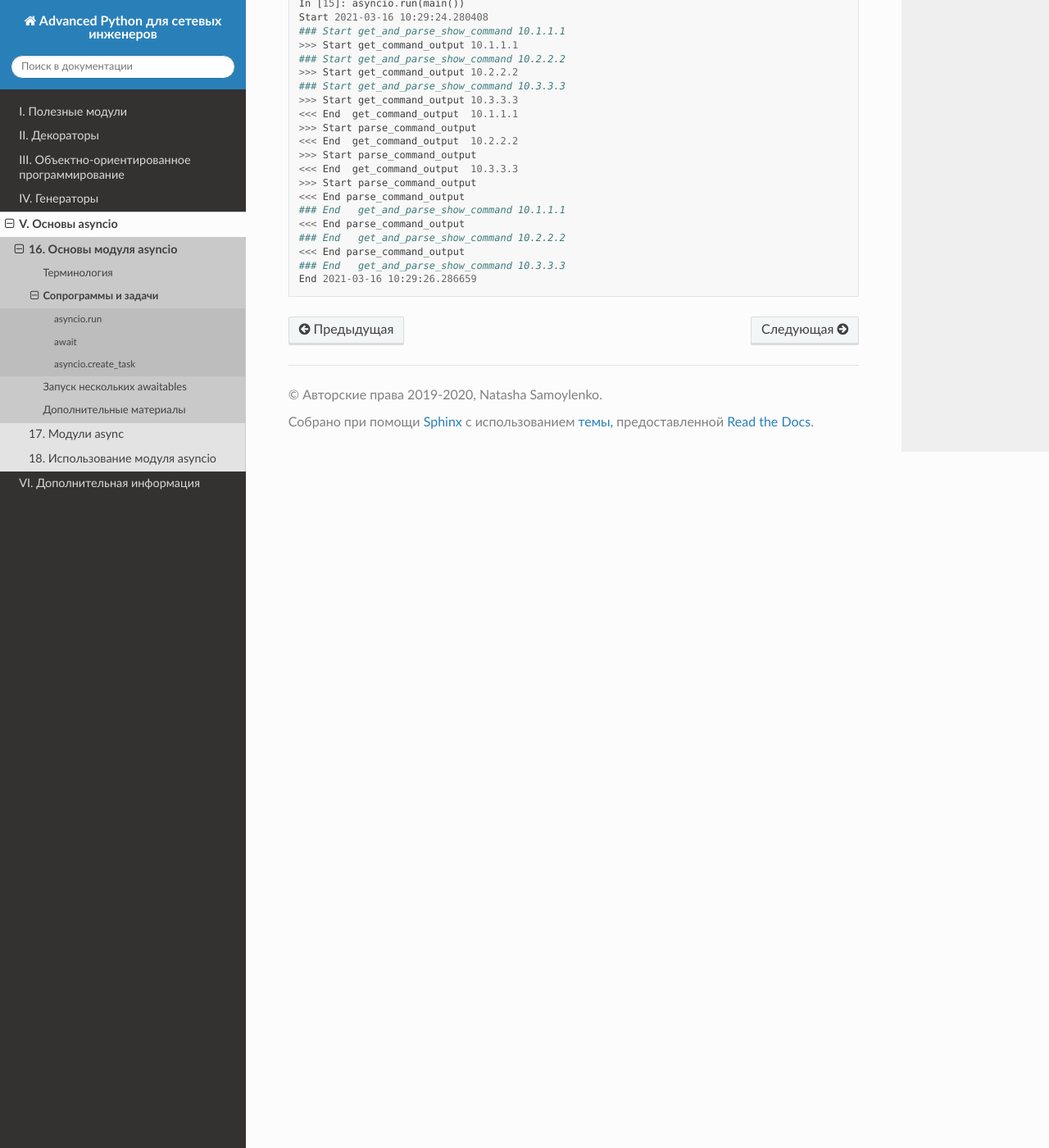
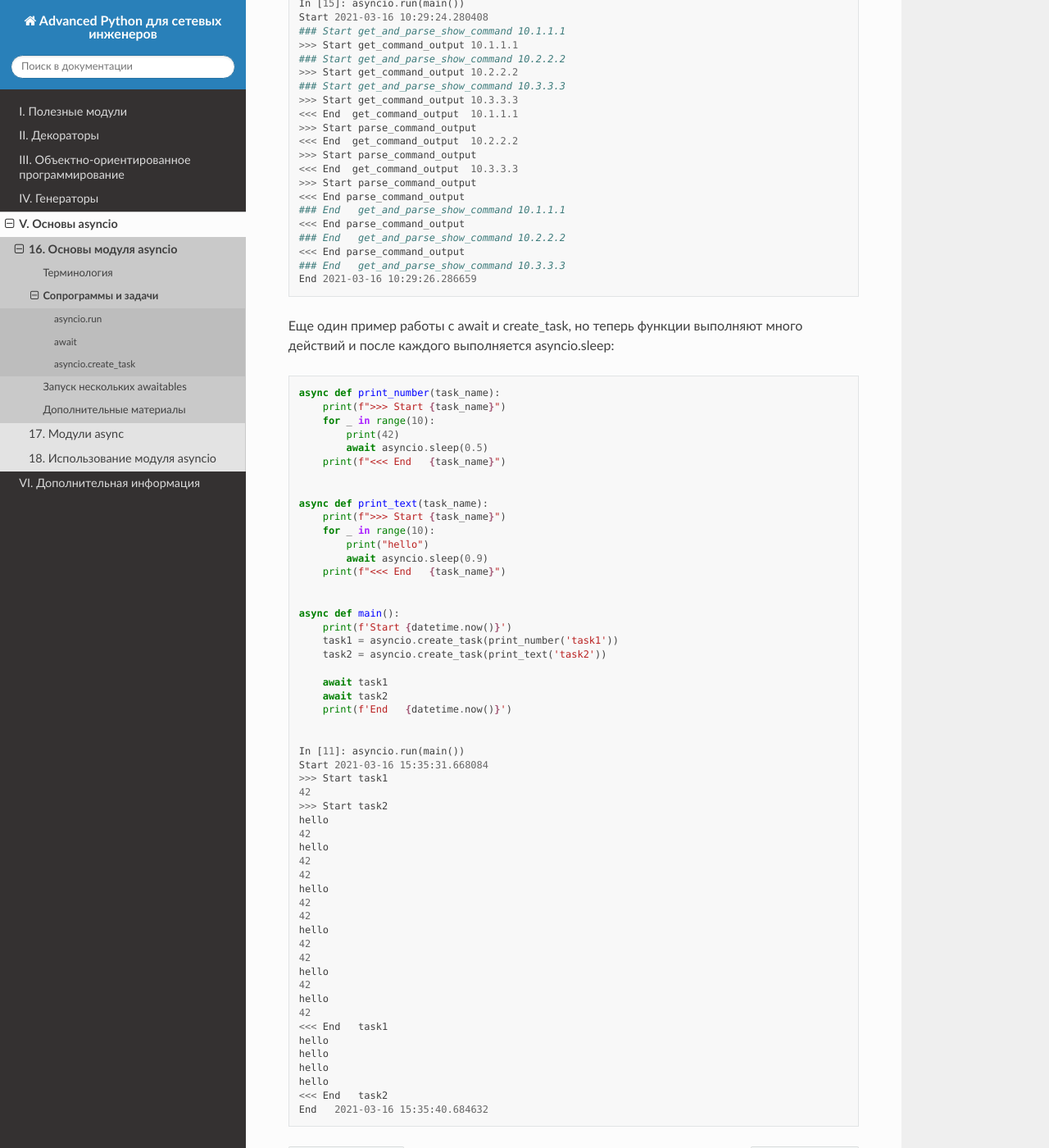
Before and after one commit to natenka/advpyneng-book, a Sphinx documentation site: the page built from docs/source/book/16_asyncio_basics/basics.rst, in a window 1280 px wide and 1400 px high, scrolled down 3861 px. Shown: the whole window at 82% size. Built offline with Sphinx 7.4.7 and the Read the Docs theme 2.0.0, drawn with Linux system fonts in a browser that asks for light colours; pages that are not in the unit, such as notebooks, are missing from menus.

Commit message:
update asyncio basics

```diff
--- a/docs/source/book/16_asyncio_basics/basics.rst
+++ b/docs/source/book/16_asyncio_basics/basics.rst
@@ -220,3 +220,63 @@ asyncio.create_task. Она возвращает объект Task, которы
     <<< End parse_command_output
     ### End   get_and_parse_show_command 10.3.3.3
     End 2021-03-16 10:29:26.286659
+
+
+Еще один пример работы с await и create_task, но теперь функции выполняют много действий и
+после каждого выполняется asyncio.sleep:
+
+.. code:: python
+
+    async def print_number(task_name):
+        print(f">>> Start {task_name}")
+        for _ in range(10):
+            print(42)
+            await asyncio.sleep(0.5)
+        print(f"<<< End   {task_name}")
+
+
+    async def print_text(task_name):
+        print(f">>> Start {task_name}")
+        for _ in range(10):
+            print("hello")
+            await asyncio.sleep(0.9)
+        print(f"<<< End   {task_name}")
+
+
+    async def main():
+        print(f'Start {datetime.now()}')
+        task1 = asyncio.create_task(print_number('task1'))
+        task2 = asyncio.create_task(print_text('task2'))
+
+        await task1
+        await task2
+        print(f'End   {datetime.now()}')
+
+
+    In [11]: asyncio.run(main())
+    Start 2021-03-16 15:35:31.668084
+    >>> Start task1
+    42
+    >>> Start task2
+    hello
+    42
+    hello
+    42
+    42
+    hello
+    42
+    42
+    hello
+    42
+    42
+    hello
+    42
+    hello
+    42
+    <<< End   task1
+    hello
+    hello
+    hello
+    hello
+    <<< End   task2
+    End   2021-03-16 15:35:40.684632
```
Also changed, not shown: docs/source/book/16_asyncio_basics/asyncio_vs_threads.rst (added, +13 -0 lines).
